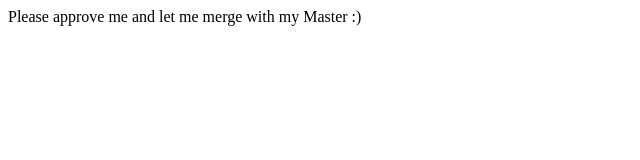
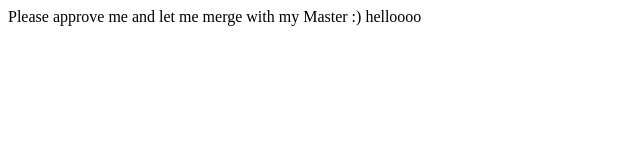
Before and after one commit to mukulRajSharma/PR_COMP9447, a website: page website/index.html in a window 1280 px wide. Shown: the full height of the page, 0-640 px from the left. Drawn offline with Linux system fonts and the light colour scheme.

Commit message:
test this solution

```diff
--- a/website/index.html
+++ b/website/index.html
@@ -8,6 +8,7 @@
 
 <body>
   Please approve me and let me merge with my Master :)
+  helloooo
 </body>
 
 </html>
```
